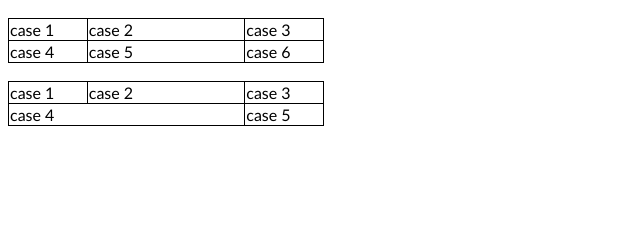
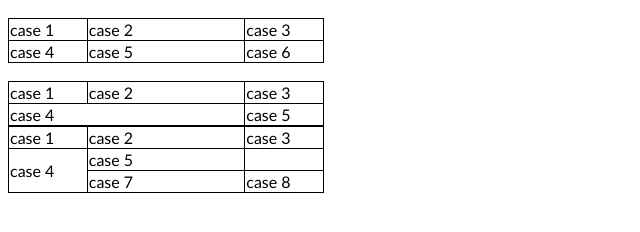
Before and after one commit to mathiscomte/mathiscomte.github.io, a plain HTML site: page page2.html in a window 1280 px wide. Shown: the part 50-282 px from the top of the page, without its empty margins (0-640 px from the left). Drawn offline with Linux system fonts and the light colour scheme.

Commit message:
Update page2.html

```diff
--- a/page2.html
+++ b/page2.html
@@ -32,5 +32,20 @@
             <td style="border: 1px black solid">case 5</td>
           </tr>
         </table>
+        <table style="width: 25% ; border: 1px black solid ; border-collapse: collapse ; font-family:calibri">
+          <tr>
+            <td style="width: 25% ; border: 1px black solid">case 1</td>
+            <td style="width: 50% ; border: 1px black solid">case 2</td>
+            <td style="width: 25% ; border: 1px black solid">case 3</td>
+          </tr>
+          <tr>
+            <td style="border: 1px black solid" rowspan="2">case 4</td>
+            <td style="border: 1px black solid">case 5</td>
+          </tr>
+          <tr>
+            <td style="border: 1px black solid">case 7</td>
+            <td style="border: 1px black solid">case 8</td>
+          </tr>
+        </table>
     </body>
 </html>
```
